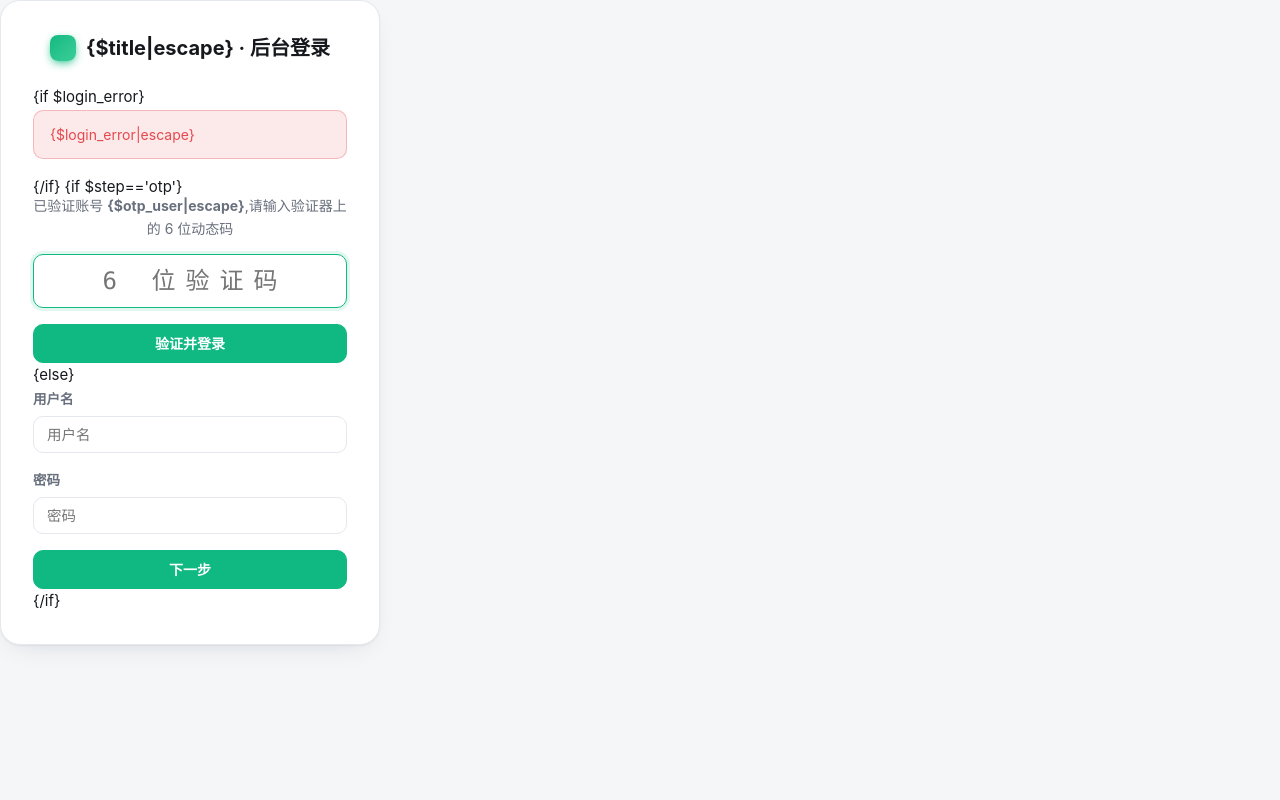
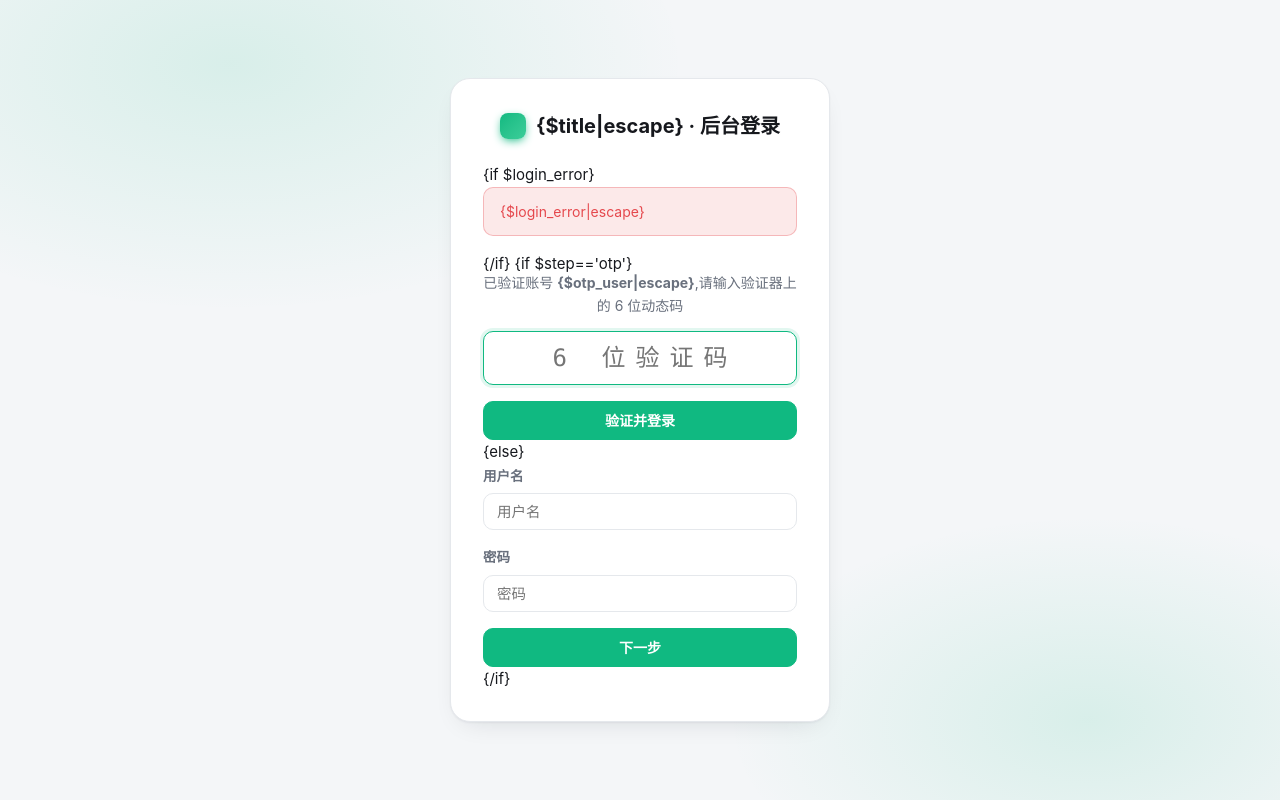
Before and after one commit to JackCh3n/1mg, a PHP site: page /admin/tpl_login.php in a window 1280 px wide. Run offline with PHP 8.4, Linux system fonts and the light colour scheme.

Commit message:
修复后台登录页未居中: OTP改版时丢失login-wrap居中容器

```diff
--- a/admin/tpl_login.php
+++ b/admin/tpl_login.php
@@ -9,6 +9,7 @@
     <script src="../view/theme.js"></script>
 </head>
 <body>
+    <div class="login-wrap">
     <div class="login-box">
         <h2><span class="logo-dot"></span> {$title|escape} · 后台登录</h2>
         {if $login_error}
@@ -38,5 +39,6 @@
         </form>
         {/if}
     </div>
+    </div>
 </body>
 </html>
```
